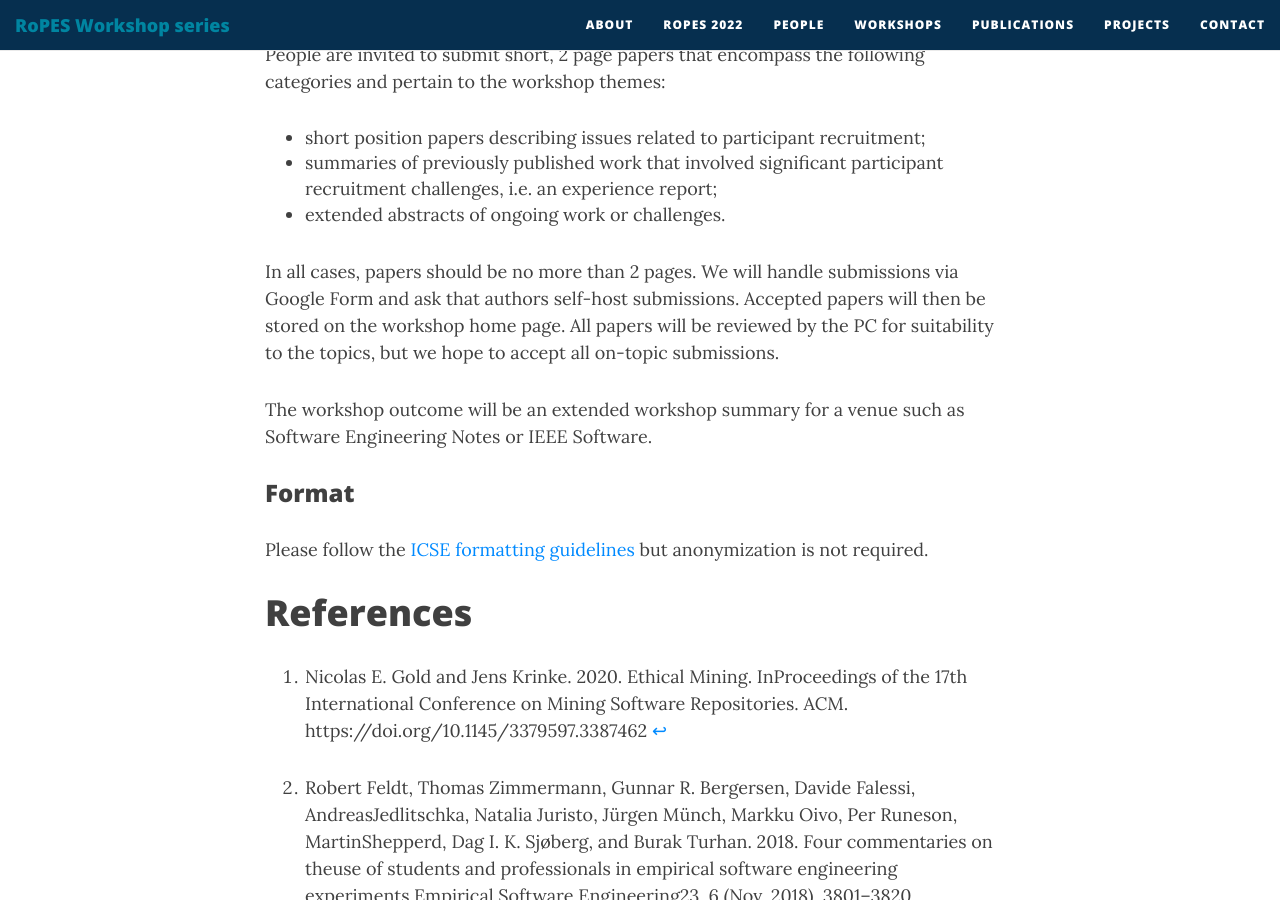
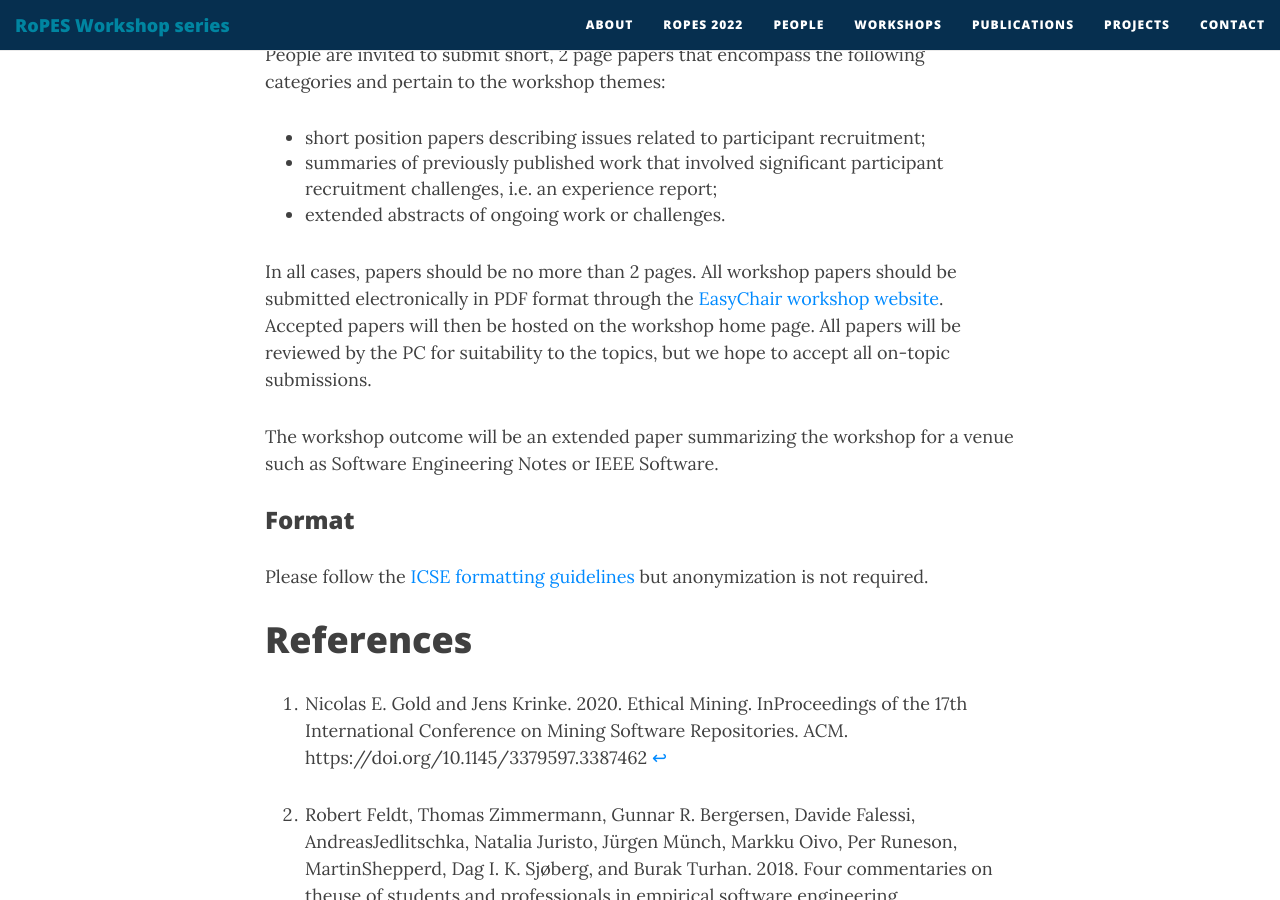
Before and after one commit to ropes-workshops/ropes-workshops.github.io, a Jekyll site: the page built from ropes22.md, in a window 1280 px wide and 900 px high, scrolled down 4424 px. Built offline with Jekyll 4.4.1, drawn with Linux system fonts in a browser that asks for light colours; nearby versions of some CDN libraries.

Commit message:
remove Google Form reference

```diff
--- a/ropes22.md
+++ b/ropes22.md
@@ -118,9 +118,9 @@ People are invited to submit short, 2 page papers that encompass the following c
 * summaries of previously published work that involved significant participant recruitment challenges, i.e. an experience report;
 * extended abstracts of ongoing work or challenges.
 
-In all cases, papers should be no more than 2 pages. We will handle submissions via Google Form and ask that authors self-host submissions. Accepted papers will then be stored on the workshop home page. All papers will be reviewed by the PC for suitability to the topics, but we hope to accept all on-topic submissions.
+In all cases, papers should be no more than 2 pages. All workshop papers should be submitted electronically in PDF format through the [EasyChair workshop website](https://easychair.org/conferences/?conf=ropes22). Accepted papers will then be hosted on the workshop home page. All papers will be reviewed by the PC for suitability to the topics, but we hope to accept all on-topic submissions.
 
-The workshop outcome will be an extended workshop summary for a venue such as Software Engineering Notes or IEEE Software.
+The workshop outcome will be an extended paper summarizing the workshop for a venue such as Software Engineering Notes or IEEE Software.
 
 ### Format
 Please follow the [ICSE formatting guidelines](https://conf.researchr.org/track/icse-2022/icse-2022-papers#Call-for-Papers) but anonymization is not required.
```
